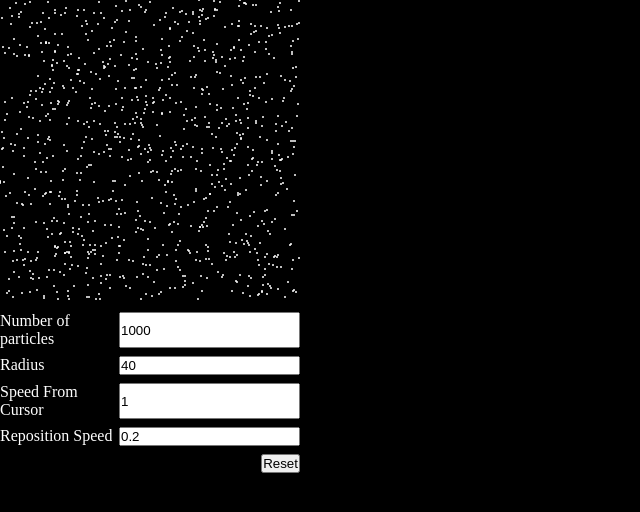
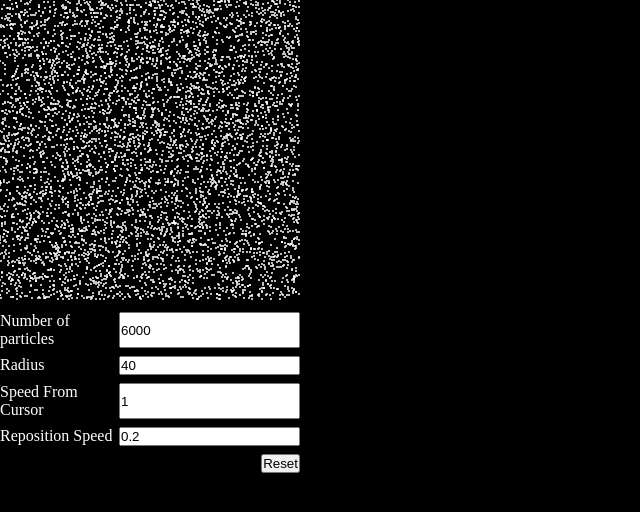
Before and after one commit to marcusshepp/particles, a website built with Vite: page index.html in a window 1280 px wide. Shown: the whole page, without its empty margins (0-640 px from the left). Built offline with nearby package versions, Linux system fonts and the light colour scheme.

Commit message:
more particles

```diff
--- a/index.html
+++ b/index.html
@@ -12,7 +12,7 @@
         <div class="controls">
             <div class="input">
                 <label>Number of particles</label>
-                <input type="number" id="particleNumber" value="1000" />
+                <input type="number" id="particleNumber" value="6000" />
             </div>
 
             <div class="input">
--- a/src/main.ts
+++ b/src/main.ts
@@ -5,7 +5,7 @@ canvas.height = 300;
 const context = canvas.getContext("2d");
 context.fillStyle = "white";
 
-const numberOfParticles: number = 1000;
+const numberOfParticles: number = 6000;
 const distanceFromMouse: number = 40;
 const movementSpeedFromCursor: number = 1;
 const movementSpeedReposition: number = 0.2;
```
